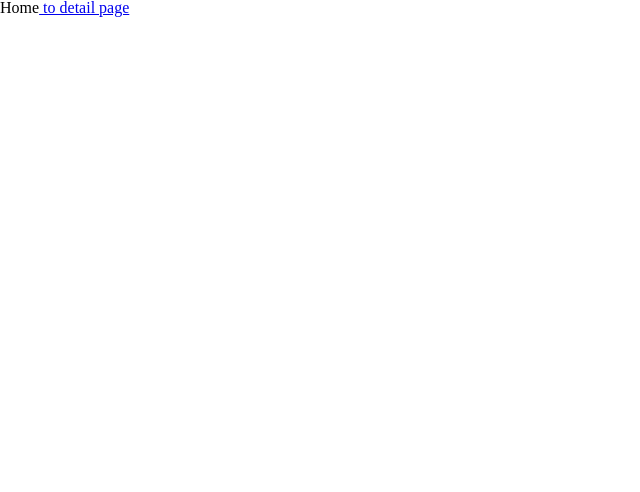
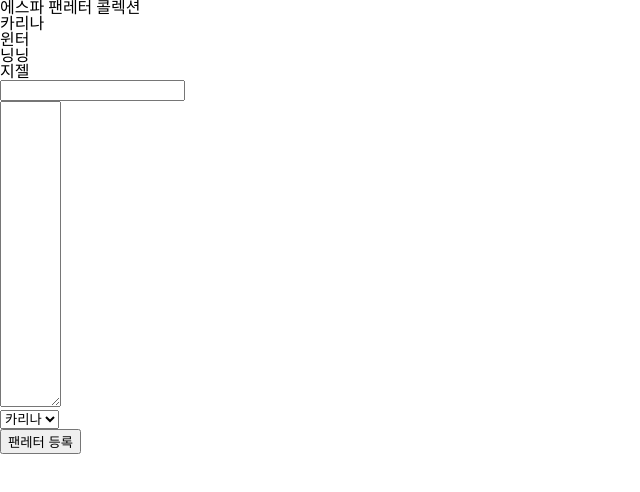
Before and after one commit to dygmm4288/fan-letter, a React (Create React App) app: page / in a window 1280 px wide. Shown: the top 492 px of the page, without its empty margins (0-640 px from the left). Built offline with nearby package versions, Linux system fonts and the light colour scheme.

Commit message:
letter Form 중간 까지 기능 구현

```diff
--- a/src/components/Header.jsx
+++ b/src/components/Header.jsx
@@ -1,19 +1,36 @@
-import { useRef } from "react";
 import styled from "styled-components";
 
-export default function Header() {
-  const members = useRef(["카리나", "윈터", "닝닝", "지젤"]);
-
+export default function Header({
+  handleSelectMember,
+  members,
+  selectedMember,
+}) {
   return (
     <StyledHeader>
       <h1>에스파 팬레터 콜렉션</h1>
       <nav>
-        <ul>
-          <li></li>
-        </ul>
+        <StyledNavList>
+          {members.map((member) => (
+            <MemberNavItem
+              handleSelectMember={handleSelectMember}
+              member={member}
+              selected={member === selectedMember}
+            />
+          ))}
+        </StyledNavList>
       </nav>
     </StyledHeader>
   );
 }
 
+function MemberNavItem({ member, handleSelectMember, selected }) {
+  return (
+    <StyledNavListItem onClick={handleSelectMember(member)} selected={selected}>
+      {member}
+    </StyledNavListItem>
+  );
+}
+
 const StyledHeader = styled.header``;
+const StyledNavList = styled.ul``;
+const StyledNavListItem = styled.li``;
--- /dev/null
+++ b/src/components/LetterDetail.jsx
@@ -0,0 +1,3 @@
+export default function LetterDetail() {
+  return <div></div>;
+}
--- a/src/components/LetterForm.jsx
+++ b/src/components/LetterForm.jsx
@@ -1,13 +1,26 @@
 import styled from "styled-components";
 import Button from "./Button";
 
-export default function LetterForm() {
+export default function LetterForm({
+  members,
+  formState,
+  handleChangeFormValue,
+}) {
+  const { nickname, content, selected } = formState;
+  const handleEtargetValue = (key) => (e) =>
+    handleChangeFormValue(key)(e.target.value);
   return (
     <StyledForm>
       <StyledInputWrapper>
         <StyledRow>
           <label htmlFor='nickname'></label>
-          <input id='nickname' name='content' required />
+          <input
+            id='nickname'
+            name='content'
+            required
+            value={nickname}
+            onChange={handleEtargetValue("nickname")}
+          />
         </StyledRow>
         <StyledRow>
           <label htmlFor='content'></label>
@@ -16,13 +29,17 @@ export default function LetterForm() {
             id='content'
             cols='5'
             rows='20'
-            required></textarea>
+            required
+            value={content}
+            onChange={handleEtargetValue("content")}></textarea>
         </StyledRow>
       </StyledInputWrapper>
       <div>
         <label htmlFor='select-memeber' />
-        <select>
-          <option value='카리나'>카리나</option>
+        <select onChange={handleEtargetValue("selected")}>
+          {members.map((member) => (
+            <option value={member}>{member}</option>
+          ))}
         </select>
       </div>
       <Button>팬레터 등록</Button>
--- a/src/pages/Home.jsx
+++ b/src/pages/Home.jsx
@@ -1,10 +1,41 @@
-import { Link } from "react-router-dom";
+import Header from "components/Header";
+import LetterForm from "components/LetterForm";
+import { useRef, useState } from "react";
+
+// * 페이지와 컨테이너의 역할 동시에 수행
 
 export default function Home() {
+  const [selectedMember, setSelectedMember] = useState("카리나");
+  const [formState, setFormState] = useState({
+    nickname: "",
+    content: "",
+    selected: "카리나",
+  });
+
+  const members = useRef(["카리나", "윈터", "닝닝", "지젤"]);
+
+  const handleSelectMember = (member) => () => {
+    setSelectedMember(member);
+  };
+  const handleChangeFormValue = (key) => (value) => {
+    setFormState((prev) => ({
+      ...prev,
+      key: value,
+    }));
+  };
+
   return (
-    <div>
-      Home
-      <Link to='/detail?id=asdf'> to detail page</Link>
-    </div>
+    <>
+      <Header
+        handleSelectMember={handleSelectMember}
+        members={members.current}
+      />
+      <LetterForm
+        members={members.current}
+        handleChangeFormValue={handleChangeFormValue}
+        formState={formState}
+      />
+      {/* <LetterList /> */}
+    </>
   );
 }
```
